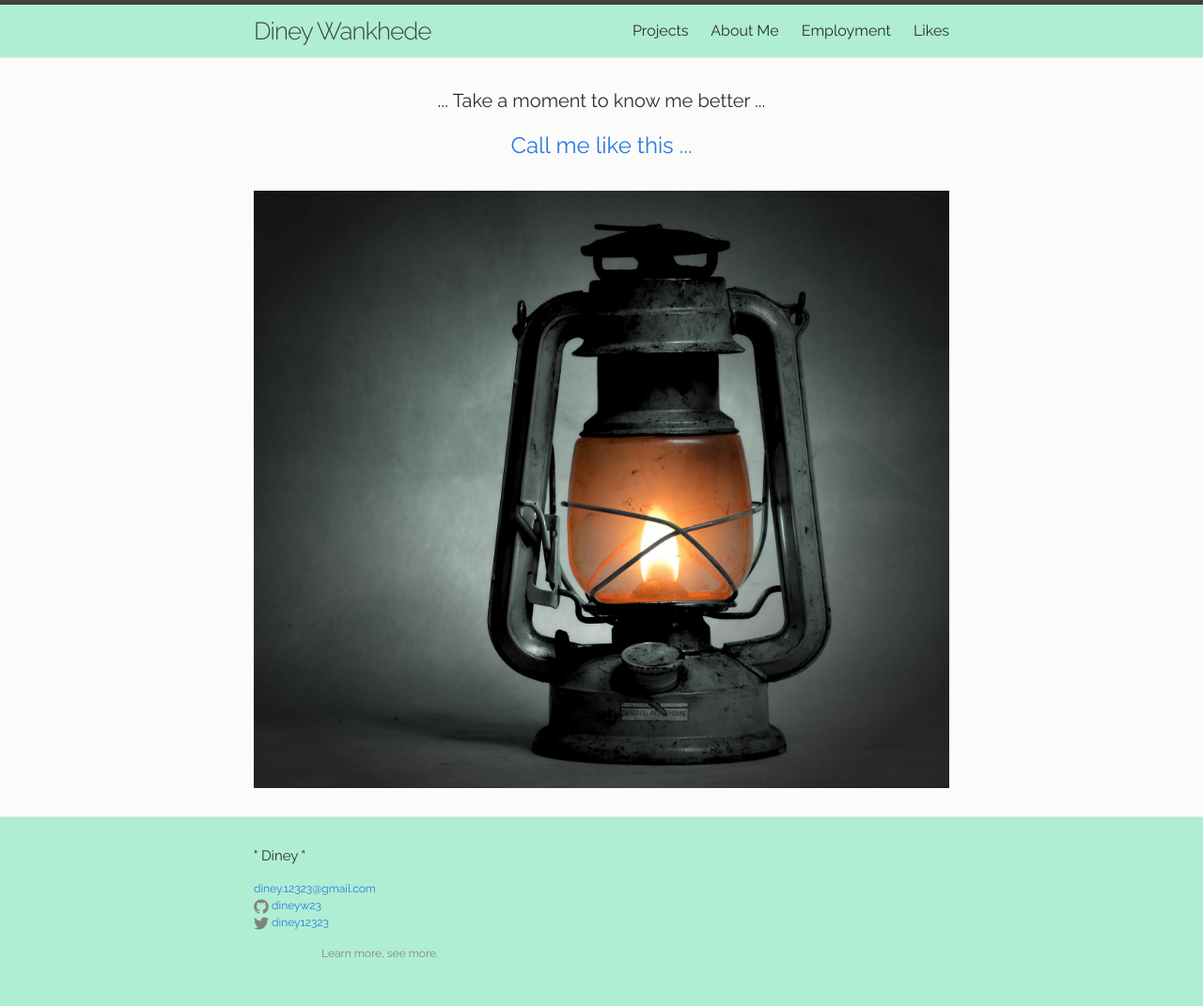
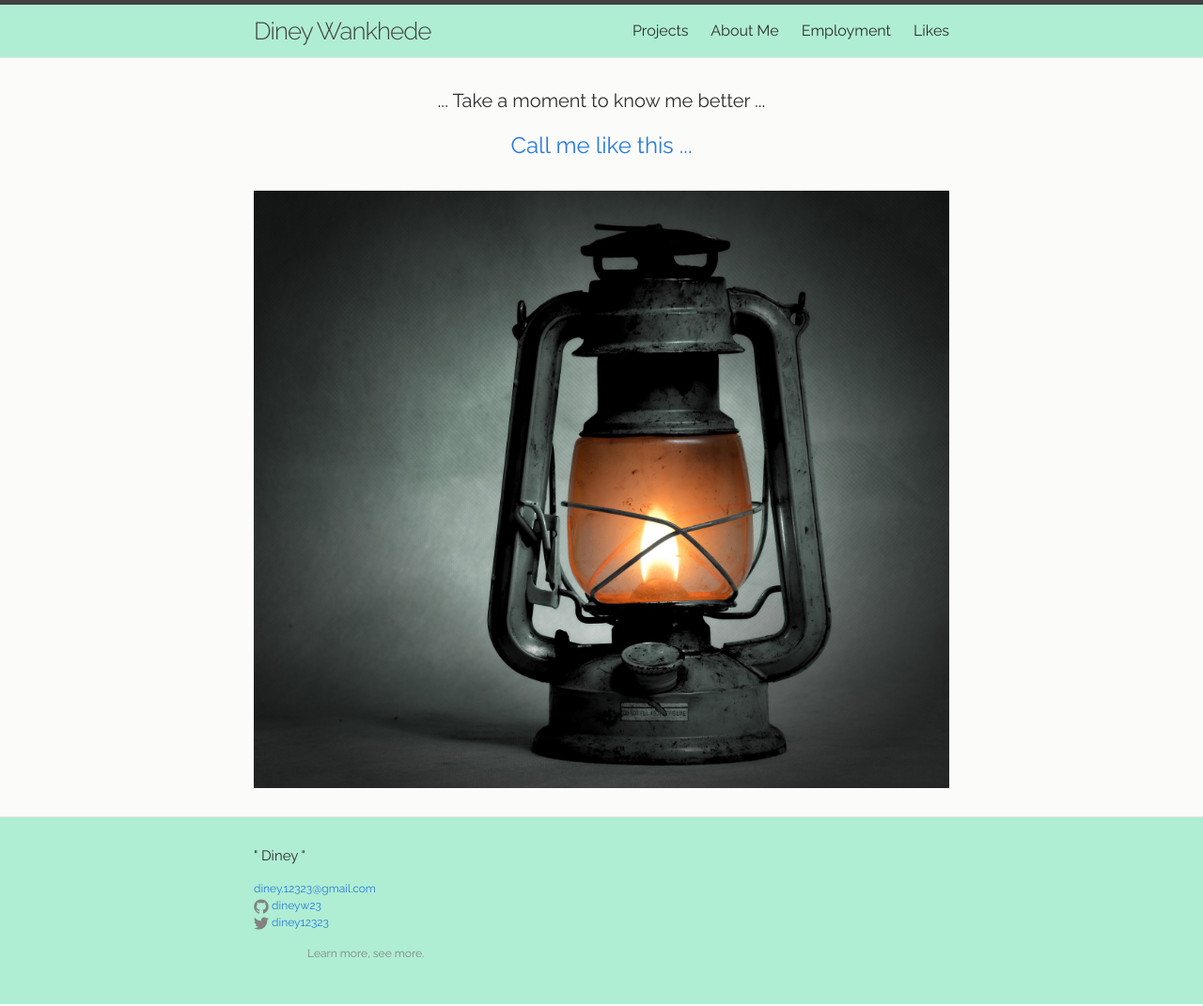
Before and after one commit to dineyw23/dineyw23.github.io, a Jekyll site: the page built from index.html, in a window 1280 px wide. Shown: the whole page at 94% size. Built offline with Jekyll 4.4.1, drawn with Linux system fonts in a browser that asks for light colours; comment, search, counter and statistics services are not loaded.

Commit message:
footer align issues

```diff
--- a/_sass/_layout.scss
+++ b/_sass/_layout.scss
@@ -122,7 +122,7 @@
 }
 
 .footer-col {
-    float: left;
+    //float: left;
     margin-bottom: 1px;
     padding-left: $spacing-unit / 2;
 }
@@ -132,10 +132,10 @@
     width:         calc(50% - (#{$spacing-unit} / 2));
 }
 
-.footer-col-2 {
+/*.footer-col-2 {
     width: -webkit-calc(0% - (#{$spacing-unit} / 2));
     width:         calc(0% - (#{$spacing-unit} / 2));
-}
+}*/
 
 .footer-col-3 {
     width: -webkit-calc(50% - (#{$spacing-unit} / 2));
```
